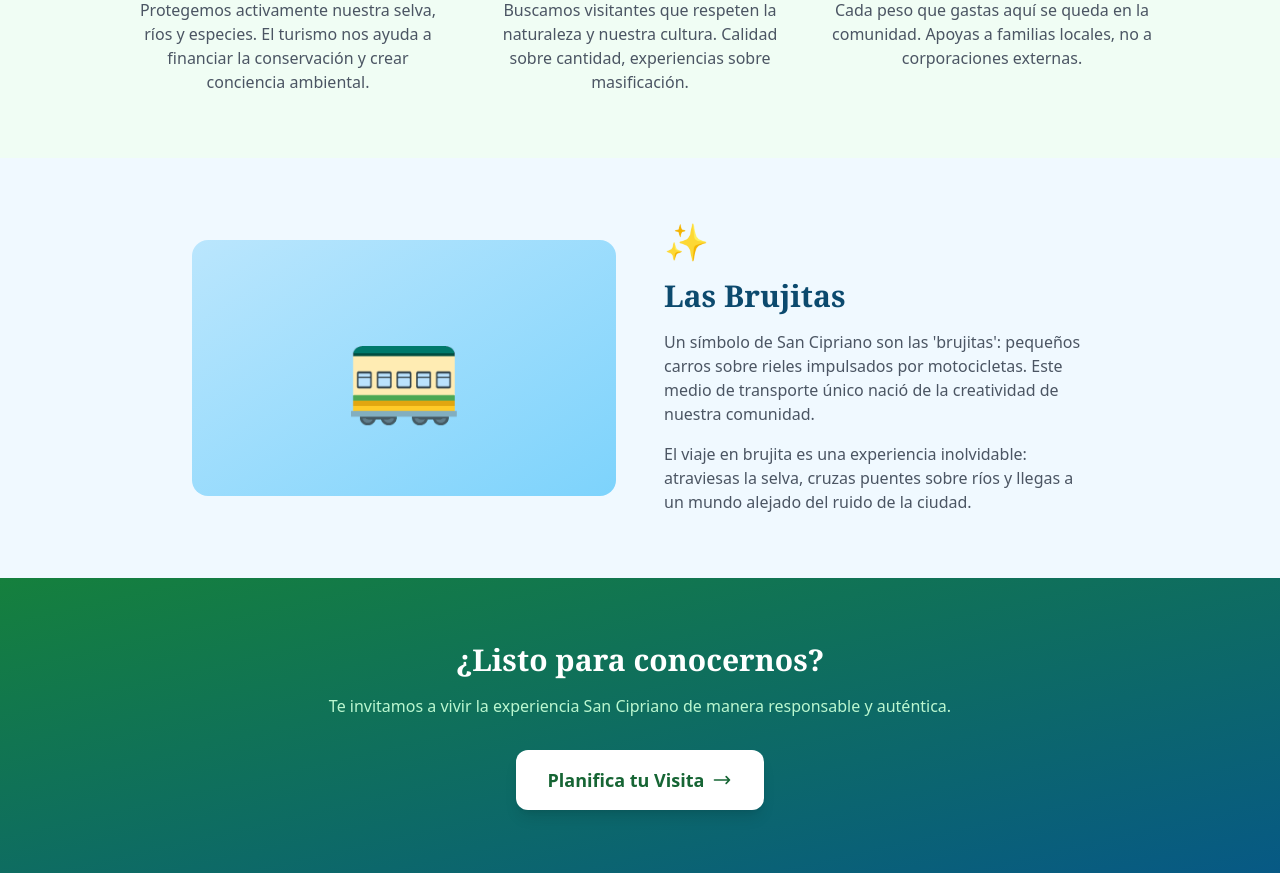
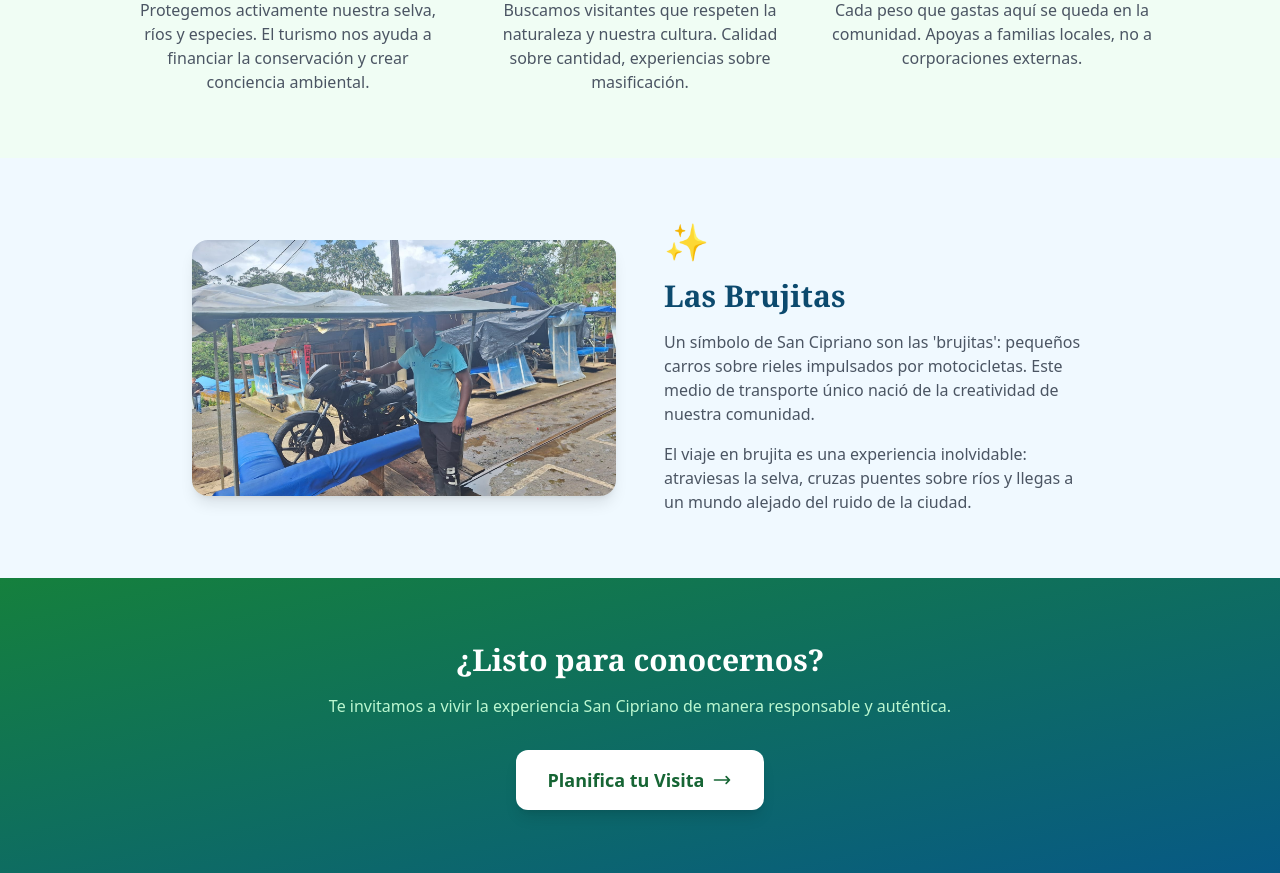
Before and after one commit to QuickAppraiser/san-cipriano, a Django app: page /contenido/sobre/ in a window 1280 px wide. Shown: the part 1918-2791 px from the top of the page. Run offline with Django 4.2, Linux system fonts and the light colour scheme; data comes from the database, SQL or seed files in the repository; some libraries are stand-ins or nearby versions.

Commit message:
Add brujita-operador photo to Las Brujitas section on About page
Replace emoji placeholder with actual photo of brujita operator.

Co-Authored-By: Claude Opus 4.5 <noreply@anthropic.com>

```diff
--- a/templates/content/about.html
+++ b/templates/content/about.html
@@ -163,9 +163,10 @@
 <section class="py-16 px-4 bg-rio-50">
     <div class="max-w-4xl mx-auto">
         <div class="grid grid-cols-1 md:grid-cols-2 gap-12 items-center">
-            <div class="bg-gradient-to-br from-rio-200 to-rio-300 rounded-2xl h-64 flex items-center justify-center">
-                <!-- Placeholder for brujitas photo -->
-                <span class="text-8xl">🚃</span>
+            <div class="rounded-2xl h-64 overflow-hidden shadow-lg">
+                <img src="{% static 'images/gallery/brujita-operador.jpg' %}"
+                     alt="{% trans 'Operador de brujita en San Cipriano' %}"
+                     class="w-full h-full object-cover">
             </div>
             <div>
                 <span class="text-4xl mb-4 block">✨</span>
```
